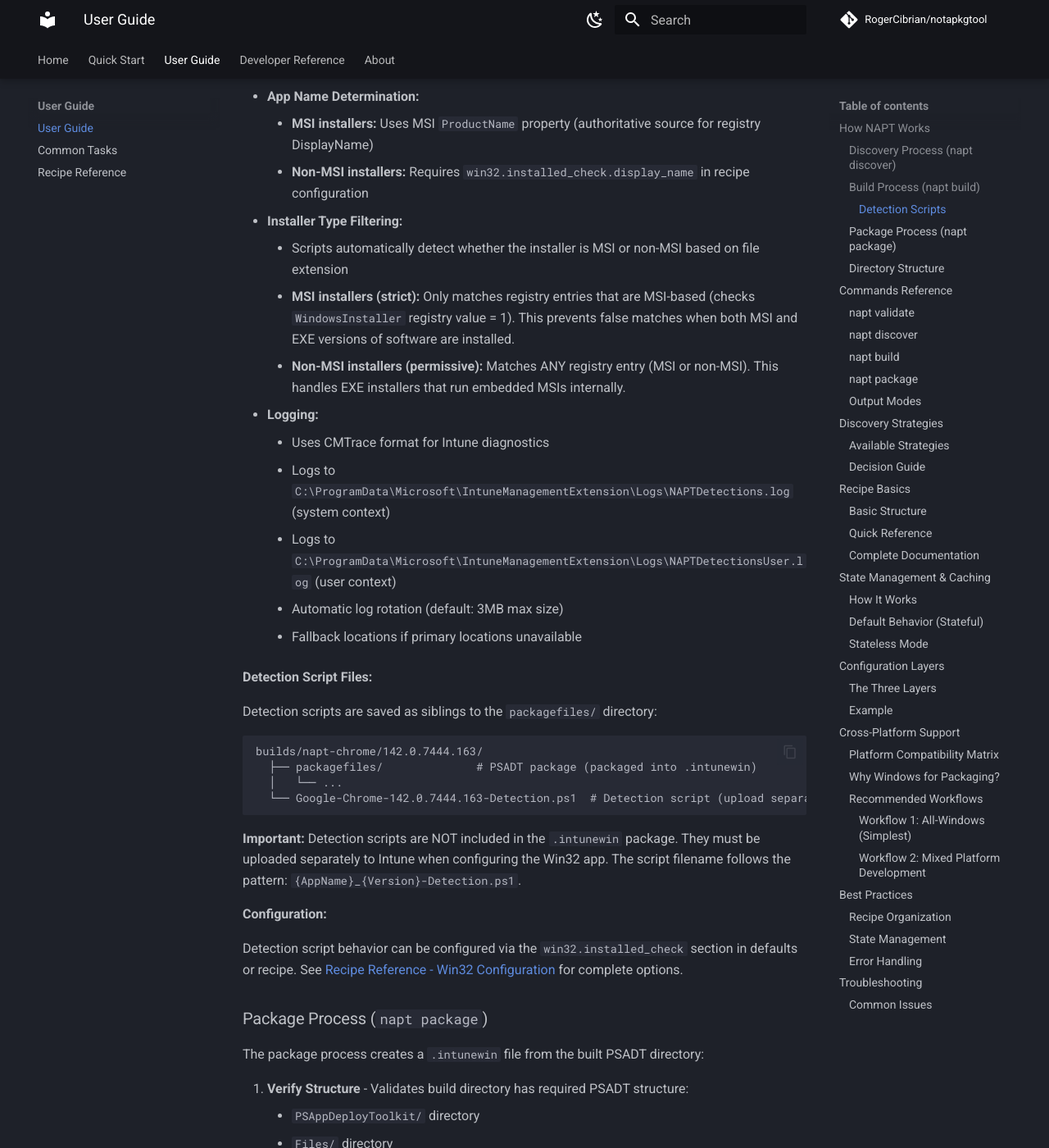
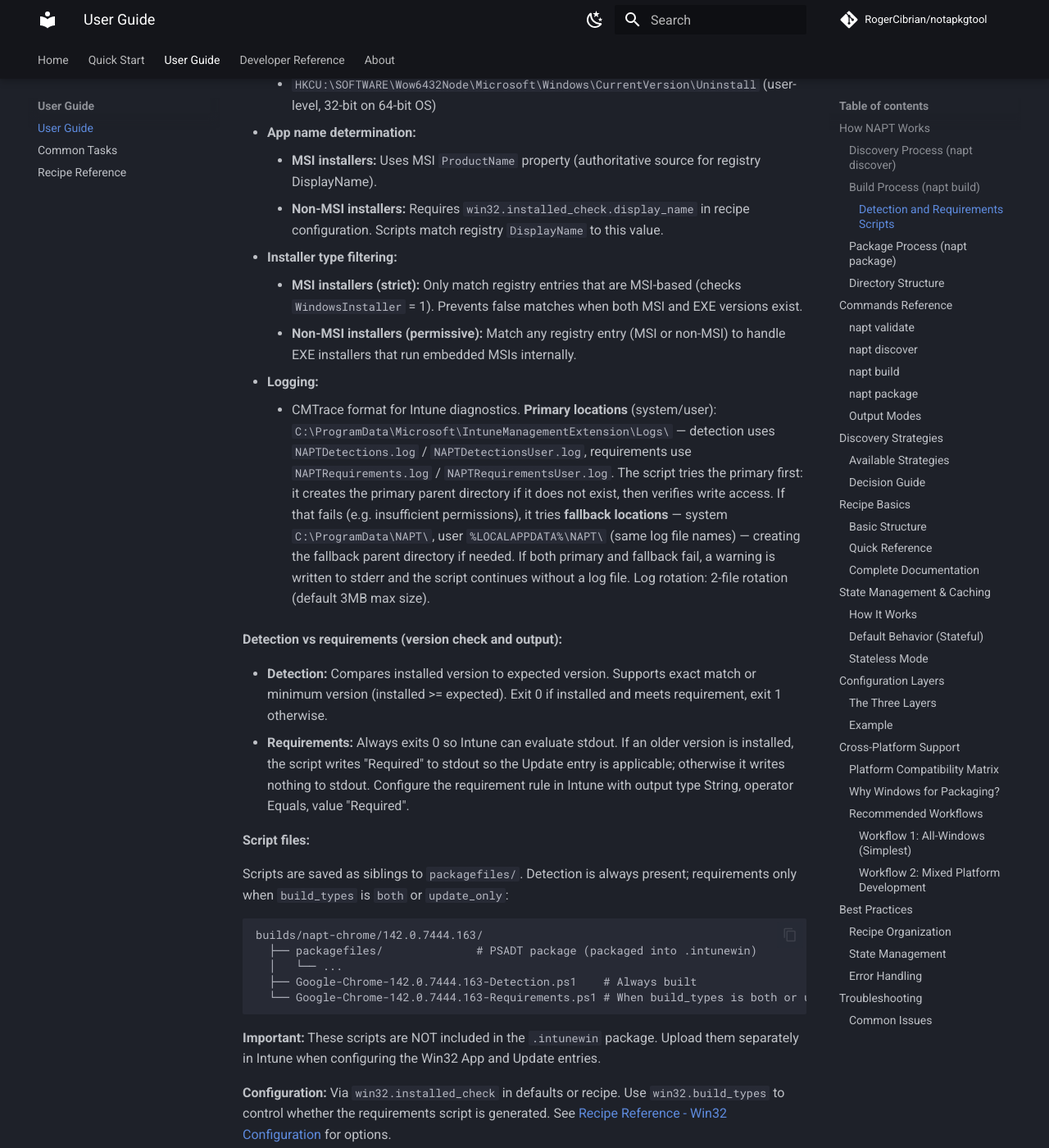
Before and after one commit to RogerCibrian/notapkgtool, an MkDocs documentation site: the page built from docs/user-guide.md, in a window 1280 px wide and 1400 px high, scrolled down 3011 px. Shown: the whole window at 82% size. Built offline with MkDocs 1.6.1 and Material for MkDocs 9.7.7, drawn with Linux system fonts in a browser that asks for light colours; comment, search, counter and statistics services are not loaded; some of the changed text lies outside the part shown.

Commit message:
feat: Always generate detection script, improve docs
- Always generate detection script for all build_types (update_only included)
- Add requirements API page (api/requirements.md) and mkdocs nav entry
- Merge Detection and Requirements into one user-guide section
- Document log: create primary path then fallback on failure; requirements exit 0 / stdout
- Recipe reference and roadmap updates

````diff
--- a/docs/user-guide.md
+++ b/docs/user-guide.md
@@ -54,67 +54,61 @@
     - Reads `brand_pack` configuration from org/vendor defaults
     - Replaces files in `Assets/` directory (AppIcon.png, Banner.Classic.png, etc.)
     - Uses pattern matching to find source files in brand pack directory
-10. **Generate Detection Script** - Creates PowerShell detection script for Intune Win32 app deployment:
-    - Extracts app name from MSI ProductName (for MSI installers) or uses win32.installed_check.display_name (for non-MSI installers)
-    - Generates script that checks Windows uninstall registry keys
-    - Saves as `{AppName}_{Version}-Detection.ps1` sibling to `packagefiles/` directory
-    - Script uses CMTrace-formatted logging
-    - Configurable via `detection` section in defaults or recipe
+10. **Generate Detection and Requirements Scripts** - Creates PowerShell scripts for Intune Win32 app deployment:
+    - **Detection script** (always): Used by the App entry (and by the Update entry) to detect if the app is installed at the expected version. Saves as `{AppName}_{Version}-Detection.ps1`.
+    - **Requirements script** (when `build_types` is `both` or `update_only`): Used by the Update app entry to determine if an older version is installed (outputs "Required" when update is needed). Saves as `{AppName}_{Version}-Requirements.ps1`.
+    - App name comes from MSI ProductName (MSI installers) or `win32.installed_check.display_name` (non-MSI). Both scripts use the same registry locations, installer-type filtering, and CMTrace logging. Configurable via `win32.installed_check` in defaults or recipe.
 
-**Output**: Complete PSADT package in `builds/{app_id}/{version}/` with detection script ready for deployment
+**Output**: Complete PSADT package in `builds/{app_id}/{version}/` with detection script always present, and requirements script when `build_types` is `both` or `update_only`.
 
-#### Detection Scripts
+#### Detection and Requirements Scripts
 
-NAPT automatically generates PowerShell detection scripts during the build process (step 10). These scripts are used by Microsoft Intune to determine if an application is installed and whether it meets version requirements.
+NAPT generates PowerShell scripts used by Intune Win32 app entries to check installation state:
 
-**How Detection Scripts Work:**
+- **Detection script** (always generated): Used by the **App** entry and by the **Update** entry when using the two-app model to determine if the app is installed at the expected version. Filename: `{AppName}_{Version}-Detection.ps1`.
+- **Requirements script** (when `build_types` is `both` or `update_only`): Used by the **Update** entry to determine if an older version is installed so Intune can offer the update. Filename: `{AppName}_{Version}-Requirements.ps1`.
 
-Detection scripts check Windows uninstall registry keys for installed software:
+Both scripts share the same logic for registry lookup, app name resolution, and installer-type filtering; they differ only in how they interpret the version comparison (see below).
 
-- **Registry Locations Checked:**
+**How the scripts work:**
+
+- **Registry locations checked:**
     - `HKLM:\SOFTWARE\Microsoft\Windows\CurrentVersion\Uninstall` (machine-level, 64-bit)
     - `HKCU:\SOFTWARE\Microsoft\Windows\CurrentVersion\Uninstall` (user-level)
     - `HKLM:\SOFTWARE\WOW6432Node\Microsoft\Windows\CurrentVersion\Uninstall` (machine-level, 32-bit on 64-bit OS)
     - `HKCU:\SOFTWARE\Wow6432Node\Microsoft\Windows\CurrentVersion\Uninstall` (user-level, 32-bit on 64-bit OS)
 
-- **Detection Logic:**
-    - Matches by `DisplayName` (from MSI ProductName for MSI installers, or win32.installed_check.display_name for non-MSI installers)
-    - Compares installed version to expected version
-    - Supports exact match or minimum version (installed >= expected)
-    - Returns exit code 0 if installed and meets requirements, 1 otherwise
+- **App name determination:**
+    - **MSI installers:** Uses MSI `ProductName` property (authoritative source for registry DisplayName).
+    - **Non-MSI installers:** Requires `win32.installed_check.display_name` in recipe configuration. Scripts match registry `DisplayName` to this value.
 
-- **App Name Determination:**
-    - **MSI installers:** Uses MSI `ProductName` property (authoritative source for registry DisplayName)
-    - **Non-MSI installers:** Requires `win32.installed_check.display_name` in recipe configuration
-
-- **Installer Type Filtering:**
-    - Scripts automatically detect whether the installer is MSI or non-MSI based on file extension
-    - **MSI installers (strict):** Only matches registry entries that are MSI-based (checks `WindowsInstaller` registry value = 1). This prevents false matches when both MSI and EXE versions of software are installed.
-    - **Non-MSI installers (permissive):** Matches ANY registry entry (MSI or non-MSI). This handles EXE installers that run embedded MSIs internally.
+- **Installer type filtering:**
+    - **MSI installers (strict):** Only match registry entries that are MSI-based (checks `WindowsInstaller` = 1). Prevents false matches when both MSI and EXE versions exist.
+    - **Non-MSI installers (permissive):** Match any registry entry (MSI or non-MSI) to handle EXE installers that run embedded MSIs internally.
 
 - **Logging:**
-    - Uses CMTrace format for Intune diagnostics
-    - Logs to `C:\ProgramData\Microsoft\IntuneManagementExtension\Logs\NAPTDetections.log` (system context)
-    - Logs to `C:\ProgramData\Microsoft\IntuneManagementExtension\Logs\NAPTDetectionsUser.log` (user context)
-    - Automatic log rotation (default: 3MB max size)
-    - Fallback locations if primary locations unavailable
+    - CMTrace format for Intune diagnostics. **Primary locations** (system/user): `C:\ProgramData\Microsoft\IntuneManagementExtension\Logs\` — detection uses `NAPTDetections.log` / `NAPTDetectionsUser.log`, requirements use `NAPTRequirements.log` / `NAPTRequirementsUser.log`. The script tries the primary first: it creates the primary parent directory if it does not exist, then verifies write access. If that fails (e.g. insufficient permissions), it tries **fallback locations** — system `C:\ProgramData\NAPT\`, user `%LOCALAPPDATA%\NAPT\` (same log file names) — creating the fallback parent directory if needed. If both primary and fallback fail, a warning is written to stderr and the script continues without a log file. Log rotation: 2-file rotation (default 3MB max size).
 
-**Detection Script Files:**
+**Detection vs requirements (version check and output):**
 
-Detection scripts are saved as siblings to the `packagefiles/` directory:
+- **Detection:** Compares installed version to expected version. Supports exact match or minimum version (installed >= expected). Exit 0 if installed and meets requirement, exit 1 otherwise.
+- **Requirements:** Always exits 0 so Intune can evaluate stdout. If an older version is installed, the script writes "Required" to stdout so the Update entry is applicable; otherwise it writes nothing to stdout. Configure the requirement rule in Intune with output type String, operator Equals, value "Required".
+
+**Script files:**
+
+Scripts are saved as siblings to `packagefiles/`. Detection is always present; requirements only when `build_types` is `both` or `update_only`:
 
 ```
 builds/napt-chrome/142.0.7444.163/
   ├── packagefiles/              # PSADT package (packaged into .intunewin)
   │   └── ...
-  └── Google-Chrome-142.0.7444.163-Detection.ps1  # Detection script (upload separately)
+  ├── Google-Chrome-142.0.7444.163-Detection.ps1    # Always built
+  └── Google-Chrome-142.0.7444.163-Requirements.ps1 # When build_types is both or update_only
 ```
 
-**Important:** Detection scripts are NOT included in the `.intunewin` package. They must be uploaded separately to Intune when configuring the Win32 app. The script filename follows the pattern: `{AppName}_{Version}-Detection.ps1`.
+**Important:** These scripts are NOT included in the `.intunewin` package. Upload them separately in Intune when configuring the Win32 App and Update entries.
 
-**Configuration:**
-
-Detection script behavior can be configured via the `win32.installed_check` section in defaults or recipe. See [Recipe Reference - Win32 Configuration](recipe-reference.md#win32-configuration) for complete options.
+**Configuration:** Via `win32.installed_check` in defaults or recipe. Use `win32.build_types` to control whether the requirements script is generated. See [Recipe Reference - Win32 Configuration](recipe-reference.md#win32-configuration) for options.
 
 ### Package Process (`napt package`)
 
@@ -156,7 +150,8 @@
           │   ├── SupportFiles/            # Empty (for additional files)
           │   ├── Invoke-AppDeployToolkit.ps1  # Generated script
           │   └── Invoke-AppDeployToolkit.exe  # From template
-          └── Google-Chrome-142.0.7444.163-Detection.ps1  # Detection script (upload separately to Intune)
+          ├── Google-Chrome-142.0.7444.163-Detection.ps1    # App (upload separately)
+          └── Google-Chrome-142.0.7444.163-Requirements.ps1 # Update (upload separately)
 
 packages/
   └── napt-chrome/
--- a/mkdocs.yml
+++ b/mkdocs.yml
@@ -84,6 +84,7 @@
     - cli: api/cli.md
     - core: api/core.md
     - detection: api/detection.md
+    - requirements: api/requirements.md
     - exceptions: api/exceptions.md
     - logging: api/logging.md
     - results: api/results.md
````
Also changed, not shown: README.md (+4 -4 lines), docs/api/index.md (+1 -0 lines), docs/api/requirements.md (added, +3 -0 lines), docs/index.md (+2 -2 lines), docs/recipe-reference.md (+7 -7 lines), docs/roadmap.md (+5 -6 lines), 2 other files.
